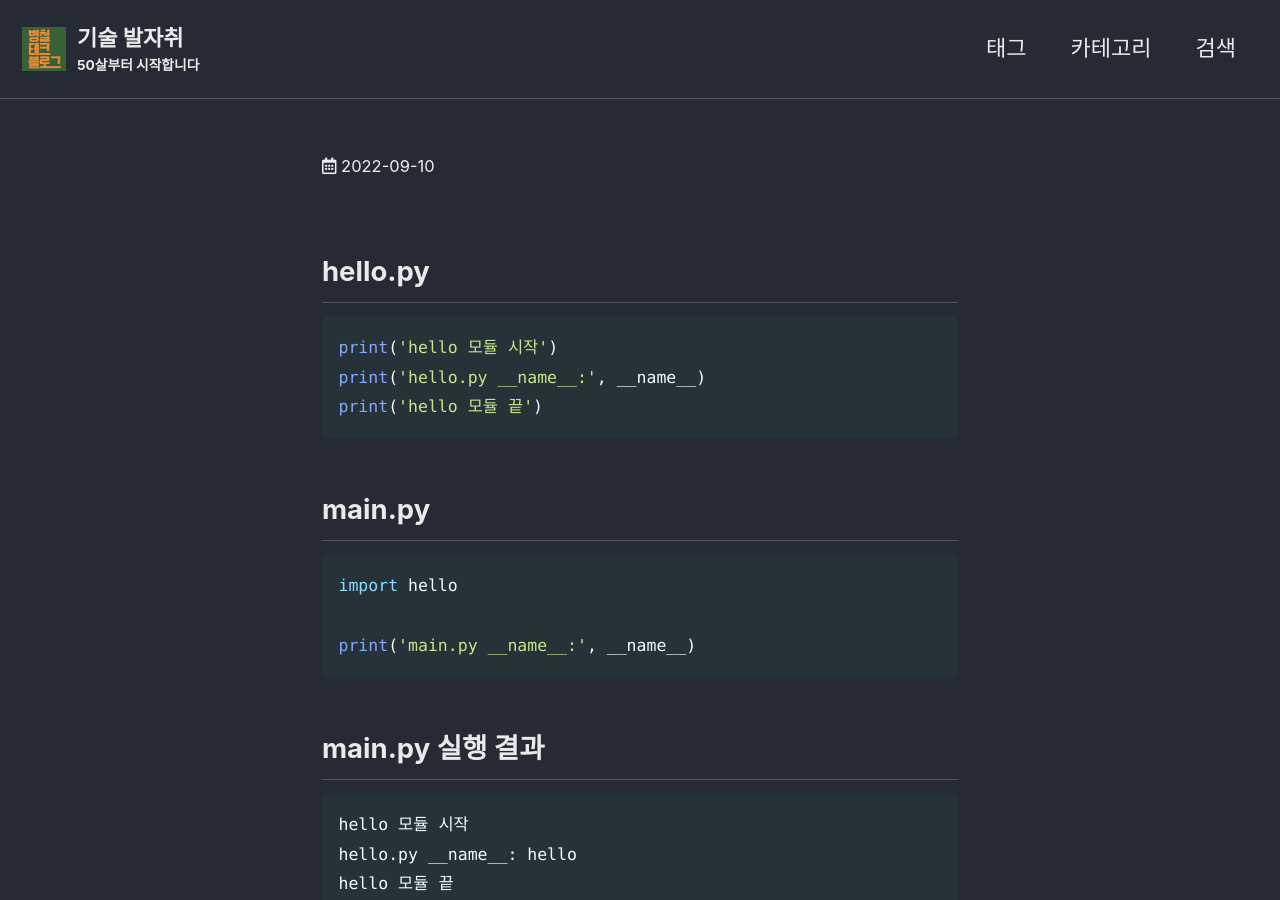
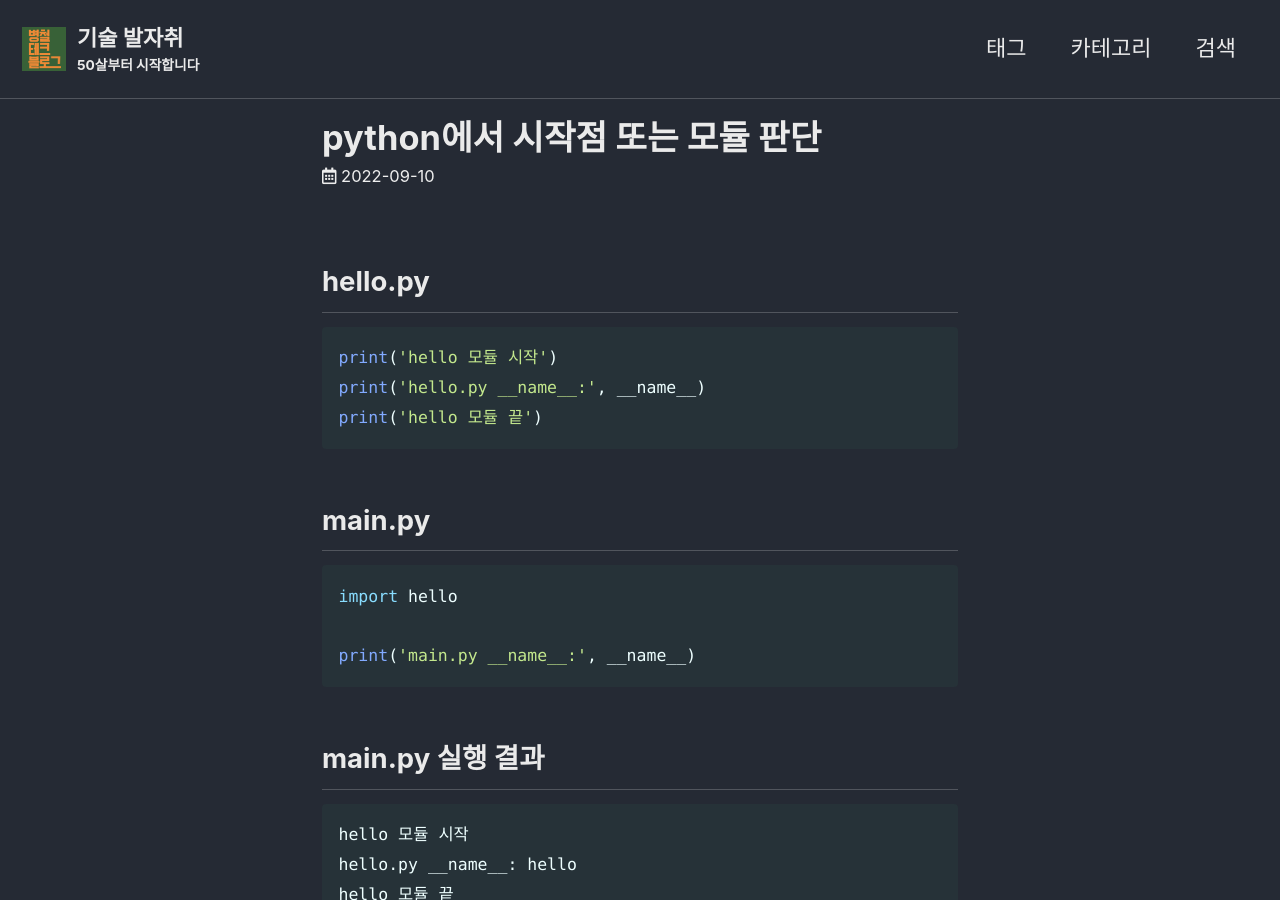
Before and after one commit to byungchul1885/byungchul1885.github.io, a Jekyll site: the page built from _posts/2022-09-10-1st.md, in a window 1280 px wide and 900 px high. Built offline with Jekyll 4.4.1, drawn with Linux system fonts in a browser that asks for light colours; cached includes are drawn as plain includes.

Commit message:
제목 수정

```diff
--- a/_posts/2022-09-10-1st.md
+++ b/_posts/2022-09-10-1st.md
@@ -3,7 +3,6 @@ title:  "python에서 시작점 또는 모듈 판단"
 # categories:
 #   - Blog
 tags: [python]
-s
 # toc: true
 # toc_sticky: true
 # toc_label: "페이지 목차"
```
Also changed, not shown: _posts/2022-09-10-2nd.md (+0 -1 lines).
